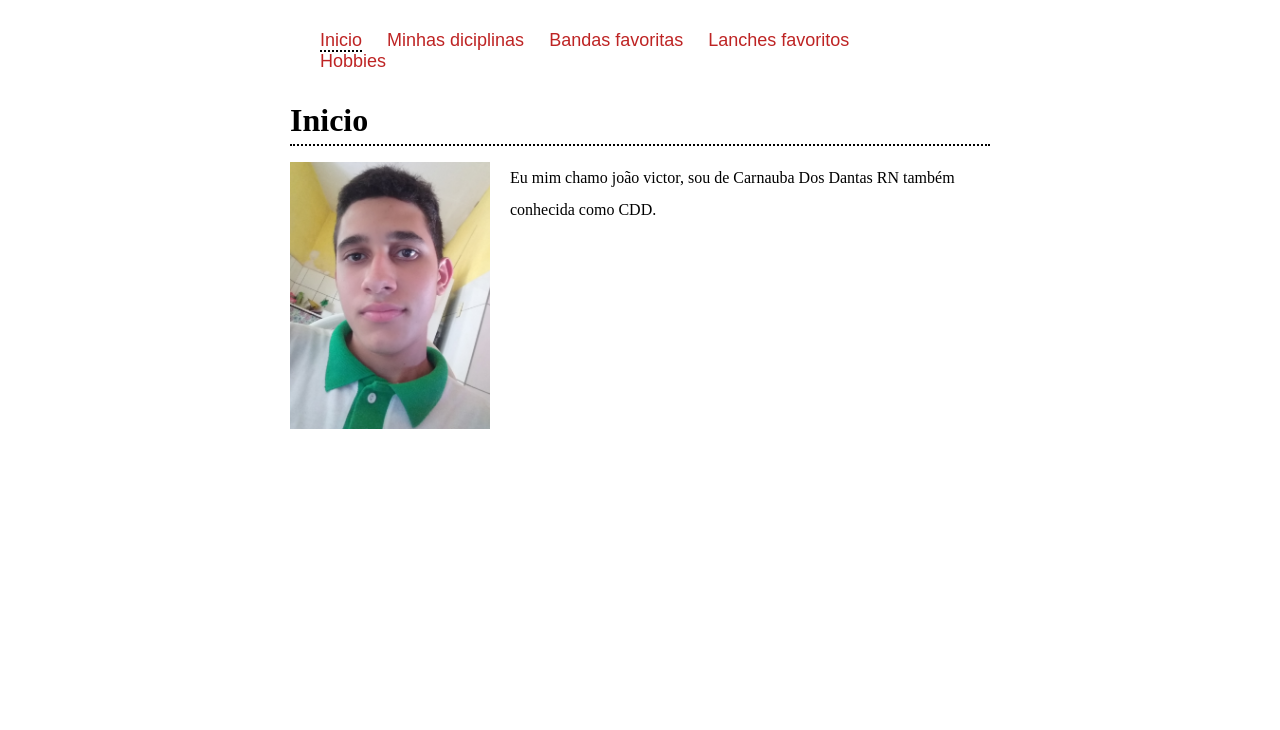
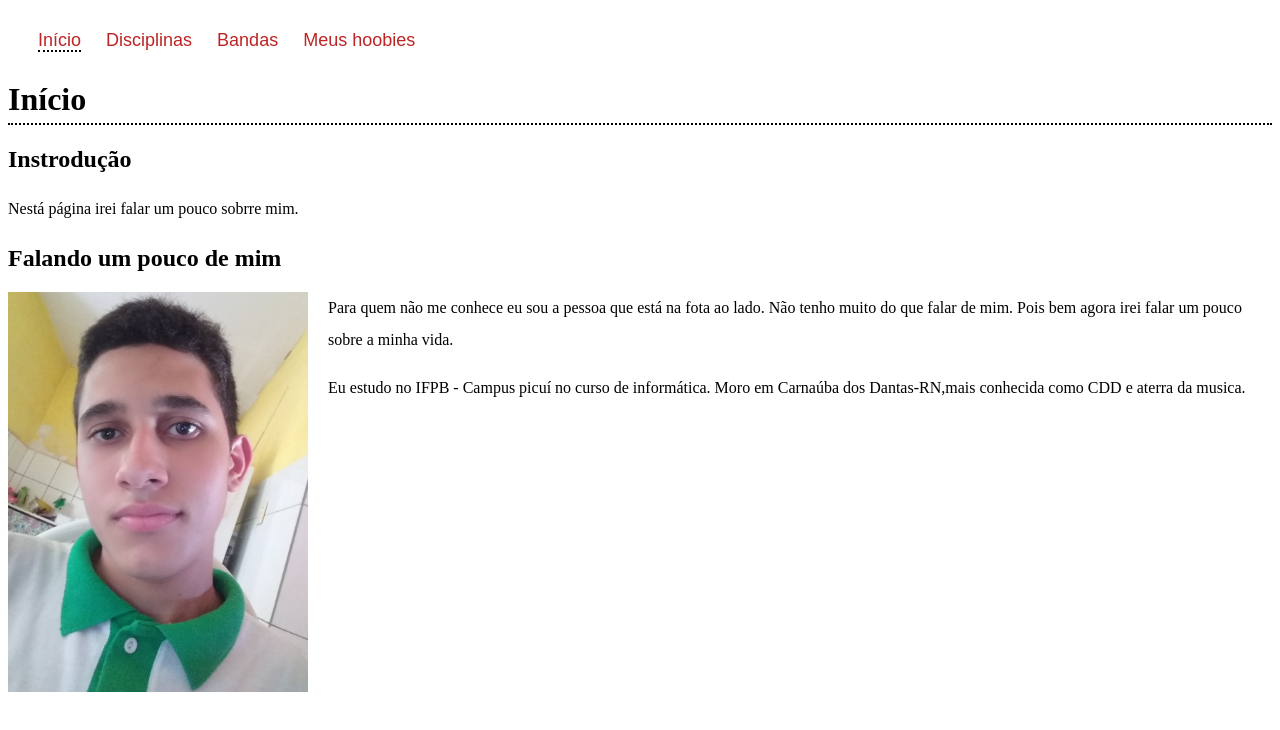
Before and after one commit to joaovictor33-r/joaovictor33-r.github.io, a plain HTML site: page index.html in a window 1280 px wide. Drawn offline with Linux system fonts and the light colour scheme.

Commit message:
Update index.html

```diff
--- a/index.html
+++ b/index.html
@@ -2,30 +2,40 @@
 <html>
   <head>
     <meta charset="utf-8">
-    <meta name="viewport" content="width=device-width",
-    initial-scale=1.0">
-    <meta http-equiv="x-ua-compatible"
-    content="ie=edge">
-    <title>Document</title>
+    <meta name="viewport" content="width=device-width">
+    <title>Sobre mim</title>
+    <link href="https://fonts.googleapis.com/css?family=Pacifico|Patrick+Hand&display=swap" rel="stylesheet">
     <link href="style.css" rel="stylesheet" type="text/css" />
-    <link href="https://fonts.googleapis.com/css?family=Open+Sans+Condensed:300&display=swap" rel="stylesheet">
-    <link rel="stylesheet" href = "style.css">
   </head>
-  <body class="largura">
+  <body class="largur">
     <div class="menu">
-      <a href="index.html"
-      class="selecionado">Inicio</a>
-      <a href="minhasdiciplinas.html">Minhas diciplinas</a>
-      <a href="bandas.html">Bandas favoritas</a>
-      <a href="lanches.html">Lanches favoritos</a>
-      <a href="hobbies.html">Hobbies<a/>
+      <a href="index.html" class="selecionado">Início</a>
+      <a href="disciplinas.html">Disciplinas</a>
+      <a href="bandas.html">Bandas</a>
+      <a href="hoobies.html">Meus hoobies</a>
     </div>
-    <h1 class="largura">Inicio</h1>
-    <div class="largura conteudo">
-     <img src="jvsm.jpg"  width="200px" class="img-principal" alt="">
-     <p>
-       Eu mim chamo joão victor, sou de Carnauba Dos Dantas RN também conhecida como CDD.
-     </p>
-
- </body>
+    <h1>
+       Início
+    </h1 >
+    <h2>
+      Instrodução
+    </h2>
+    <div class="conteudo">
+      <p class="cor1">
+        Nestá página irei falar um  pouco sobrre mim.
+      </p>
+    </div>
+    <h2>
+      Falando um pouco de mim
+    </h2>
+    <div class="conteudo">
+      <img src="jvsm.jpg" width="300" class="img-principal" alt="Eu no cristoval">
+      <p class="cor2">
+        Para quem não me conhece eu sou a pessoa que está na fota ao lado. Não tenho muito do que falar de mim. Pois bem agora irei falar um pouco sobre a minha vida.
+      </p>
+      <p class="cor1">
+        Eu estudo no IFPB - Campus picuí no curso de informática. Moro em Carnaúba dos Dantas-RN,mais conhecida como CDD e aterra da musica.
+       </p>
+    </div>
+  </body>
 </html>
```
